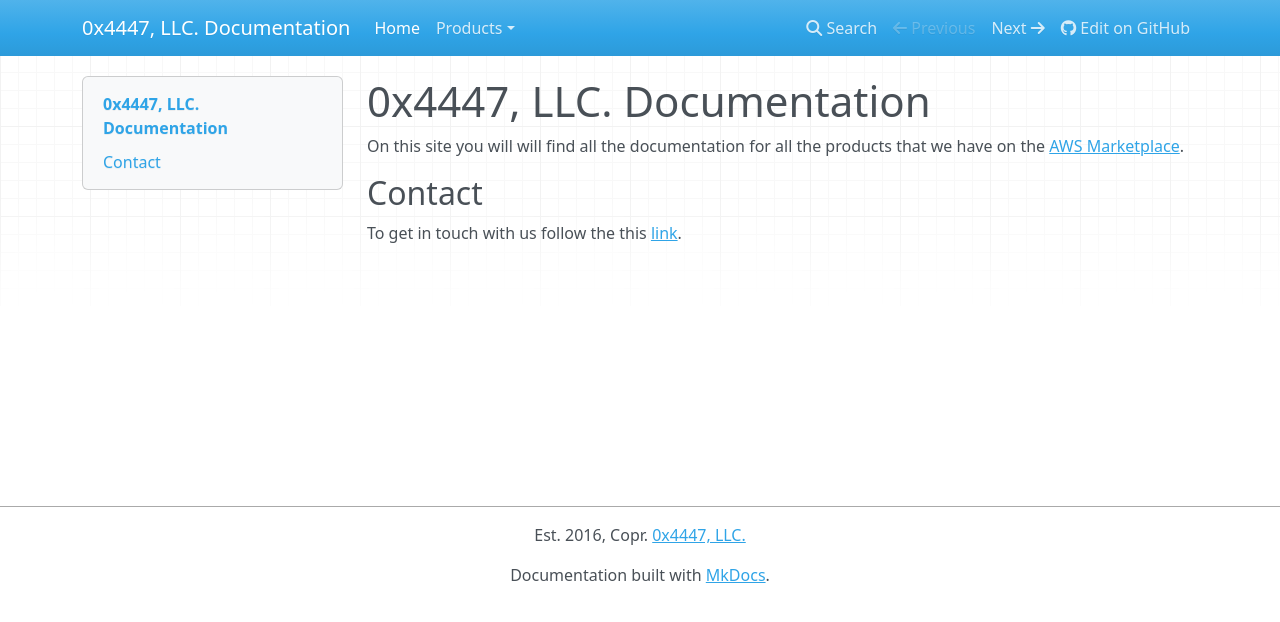
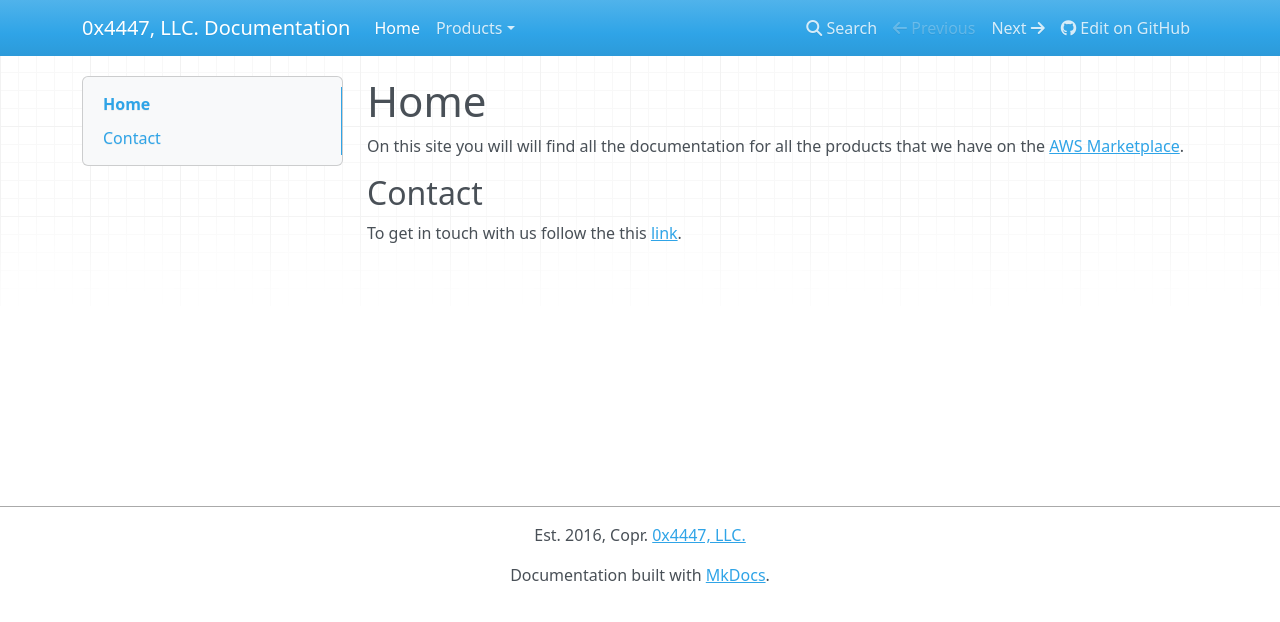
Before and after one commit to 0x4447-office/0x4447_webpage_documentation, an MkDocs documentation site: the page built from docs/index.md, in a window 1280 px wide. Shown: the top 622 px of the page. Built offline with MkDocs 1.6.1, drawn with Linux system fonts in a browser that asks for light colours; nearby versions of some CDN libraries.

Commit message:
Simpler header

```diff
--- a/docs/index.md
+++ b/docs/index.md
@@ -3,7 +3,7 @@
 summary: 0x4447, LLC. Documentation Page for all of our products.
 ---
 
-# 0x4447, LLC. Documentation
+# Home
 
 On this site you will will find all the documentation for all the products that we have on the [AWS Marketplace](https://aws.amazon.com/marketplace/seller-profile?id=80edcebf-11fb-4c36-a3f4-49eb40b518a3).
 
```
